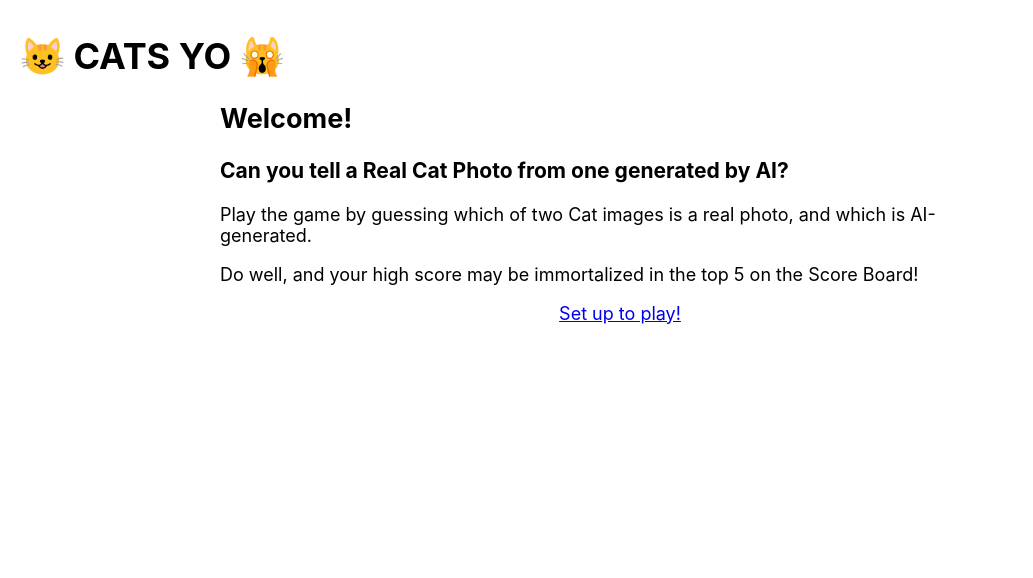
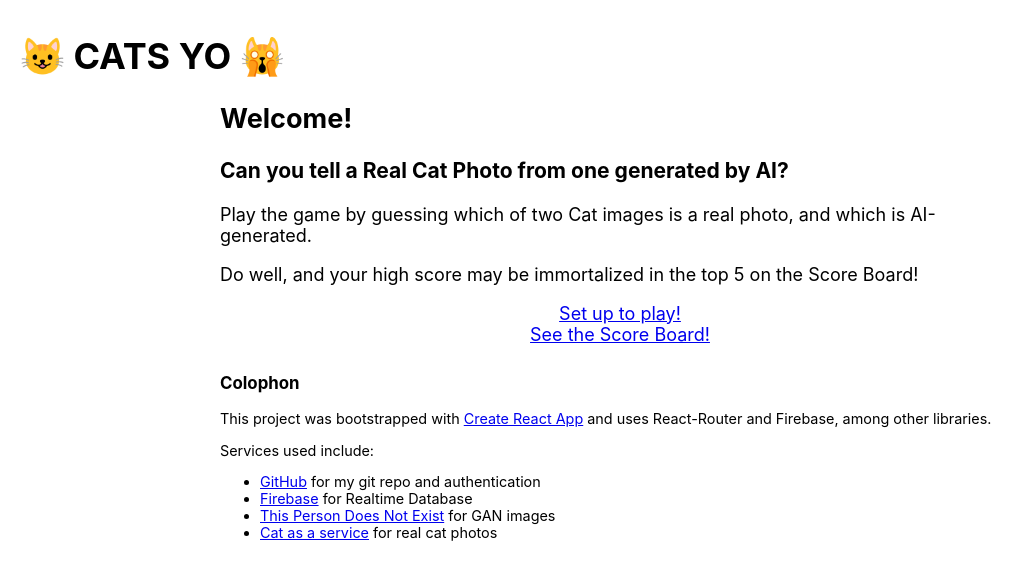
Before and after one commit to lars-o-matic/lars-react-project, a React (Create React App) app: page / in a window 1280 px wide. Shown: the top 578 px of the page, without its empty margins (0-1033 px from the left). Built offline with nearby package versions, Linux system fonts and the light colour scheme.

Commit message:
add colophon to Welcome view

```diff
--- a/src/App.css
+++ b/src/App.css
@@ -20,6 +20,10 @@ section, section > * {
   margin-left: auto;
   margin-right: auto;
   text-align: left;
+}
+#intro > a {
+  display: block;
+  text-align: center;
 }
 #setup > form {
   display: block;
@@ -44,10 +48,14 @@ table caption {
   font-size: 80%;
 }
 
+.colophon {
+  font-size: 80%;
+  margin-top: 2em;
+}
+
 label, input {
   margin-bottom: 1rem;
 }
-
 label {
   display: inline-block;
 }
--- a/src/Welcome.js
+++ b/src/Welcome.js
@@ -12,6 +12,19 @@ class Welcome extends Component {
                 <p>Play the game by guessing which of two Cat images is a real photo, and which is AI-generated.</p>
                 <p>Do well, and your high score may be immortalized in the top 5 on the Score Board!</p>
                 <Link to="/setup">Set up to play!</Link>
+                <Link to="/scores">See the Score Board!</Link>
+
+                <div className="colophon">
+                  <h3>Colophon</h3>
+                  <p>This project was bootstrapped with <a href="https://github.com/facebook/create-react-app" target="_blank">Create React App</a> and uses React-Router and Firebase, among other libraries.</p>
+                  <p>Services used include:</p>
+                  <ul>
+                    <li><a href="https://github.com/" rel="noreferrer" target="_blank">GitHub</a> for my git repo and authentication</li>
+                    <li><a href="https://firebase.google.com/" rel="noreferrer" target="_blank">Firebase</a> for Realtime Database</li>
+                    <li><a href="https://thispersondoesnotexist.com/" rel="noreferrer" target="_blank">This Person Does Not Exist</a> for GAN images</li>
+                    <li><a href="https://cataas.com/" rel="noreferrer" target="_blank">Cat as a service</a> for real cat photos</li>
+                  </ul>
+                </div>
             </section>
         );
     }
```
